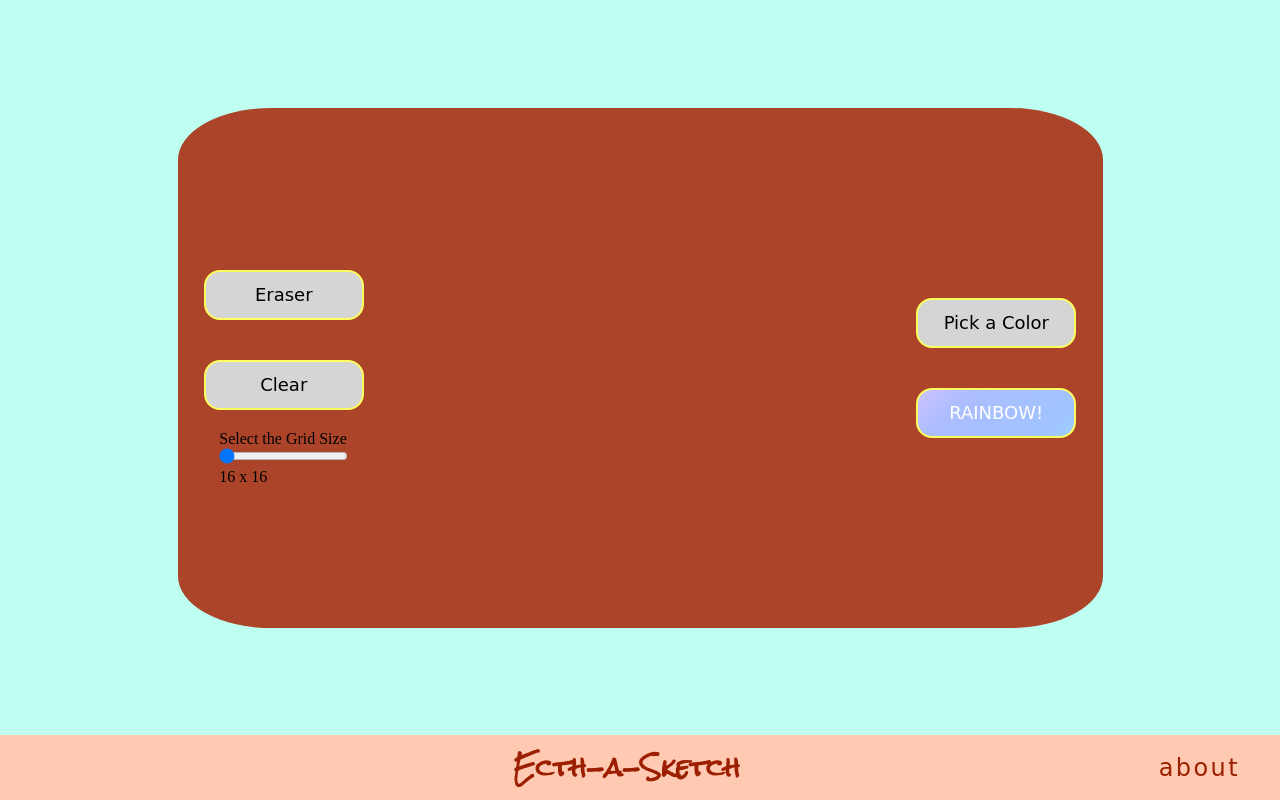
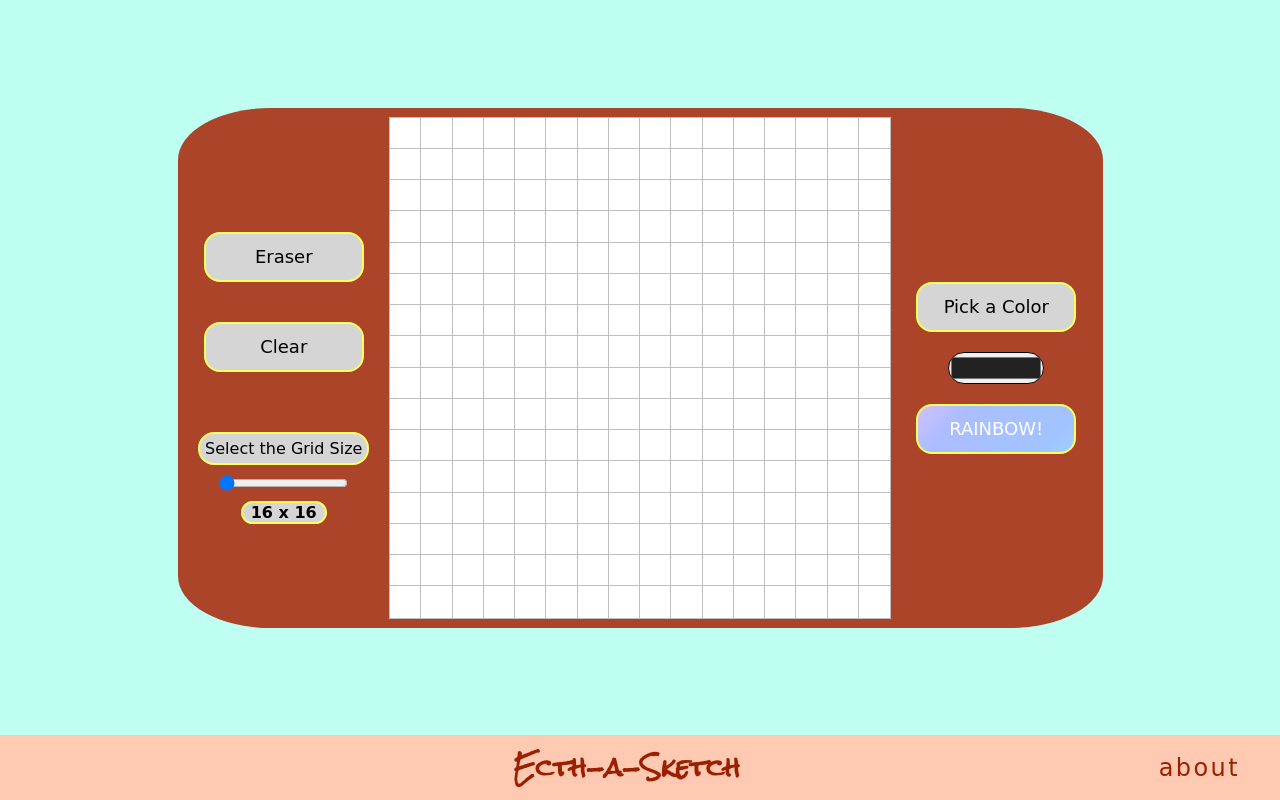
Before and after one commit to DFCruzz/Etch-a-Sketch-Project, a plain HTML site: page index.html in a window 1280 px wide. Drawn offline with Linux system fonts and the light colour scheme; a web font is replaced by a local one.

Commit message:
grid function and grid slider done

```diff
--- a/css/style.css
+++ b/css/style.css
@@ -59,7 +59,7 @@ body {
 
 .grid-box {
     background-color: #ffffff;
-    outline: 1px solid #999999;
+    outline: 0.5px solid #bebebe;
 }
 
 .button-box {
@@ -81,6 +81,44 @@ body {
     font-family: 'Walter Turncoat', cursive;
     font-size: 18px;
     cursor: pointer;
+}
+
+.slide-box {
+    display: flex;
+    flex-direction: column;
+    justify-content: center;
+    align-items: center;
+    font-family: 'Walter Turncoat', cursive;
+    margin-top: 40px;
+}
+
+.slide-box input {
+    cursor: pointer;
+}
+
+.slide-title {
+    padding: 5px 5px;
+    margin-bottom: 10px;
+    background-color: #d5d5d5;
+    border: 2px solid #fcff5c;
+    border-radius: 1rem;
+}
+
+.button-box input[type="color"]{
+    height: 32px;
+    width: 96px;
+    border-radius: 2rem;
+    outline: none;
+}
+
+.grid-size {
+    text-align: center;
+    width: 50%;
+    margin-top: 10px;
+    font-weight: 700;
+    background-color: #d5d5d5;
+    border: 2px solid #fcff5c;
+    border-radius: 1rem;
 }
 
 /* Rainbow button CSS effect - Start */
--- a/index.html
+++ b/index.html
@@ -22,7 +22,7 @@
                     <div class="slide-title">
                         Select the Grid Size
                     </div>
-                    <input id="sizeSelector" type="range" value="16" min="16" max="80">
+                    <input id="sizeSelector" type="range" value="16" min="16" max="64" oninput="sizeDisplay()" onchange="newGridSize()">
                     <div id="gridSize" class="grid-size">
                         16 x 16
                     </div>
@@ -31,6 +31,7 @@
             <div id="screenBox" class="screen-box"></div>
             <div class="button-box">
                 <button>Pick a Color</button>
+                <input id="colorSelection" type="color" value="#222222">
                 <button id="rainbowBtn" class="rainbow-btn">RAINBOW!</button>
             </div>
         </div>
--- a/js/script.js
+++ b/js/script.js
@@ -3,21 +3,28 @@ const screenBox = document.getElementById("screenBox")
 const gridSize = document.getElementById("gridSize")
 const sizeSelector = document.getElementById("sizeSelector")
 
+let defaultColor = "#222222"
+
 
 // UI Script and Functions
-function clearGrid() {
+function sizeDisplay() {
+    const sizeValue = sizeSelector.value;
 
+    gridSize.innerHTML = (sizeValue + " x " + sizeValue)
 }
 
-function updateSizeValue() {
+// Grid Script and Functions
+function newGridSize() {
+    const sizeValue = sizeSelector.value;
 
+    gridBox(sizeValue)
 }
 
+function gridBox(boxNumber) {
+    const sizeValue = sizeSelector.value;
 
+    boxNumber = sizeValue;
 
-// Grid Script
-
-function gridSize(boxNumber) {
     screenBox.style.gridTemplateColumns = `repeat(${boxNumber}, 1fr)`;
     screenBox.style.gridTemplateRows = `repeat(${boxNumber}, 1fr)`;
 
@@ -29,4 +36,4 @@ function gridSize(boxNumber) {
 
 }
 
-gridSize(16)
+gridBox(16)
```
